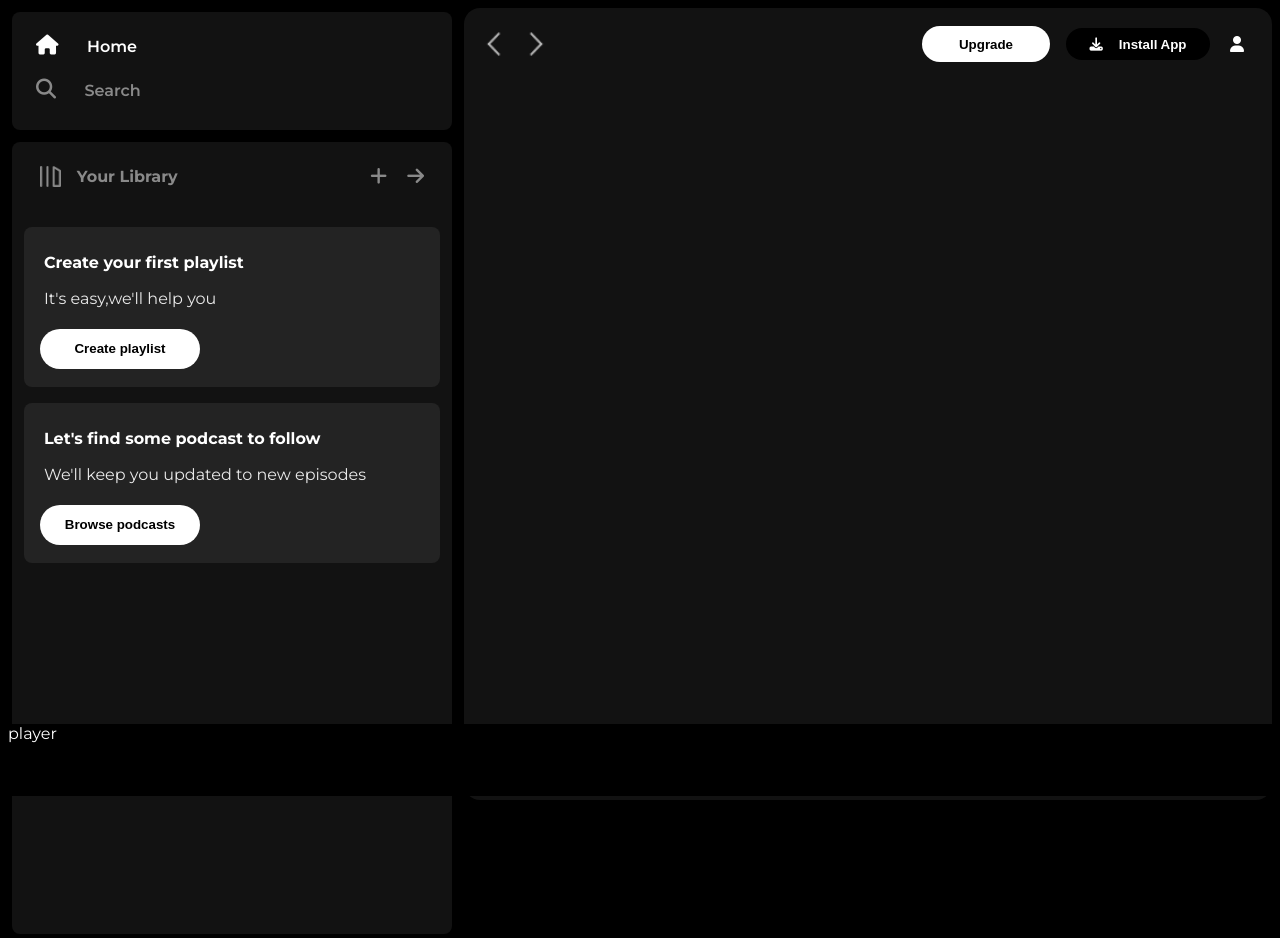
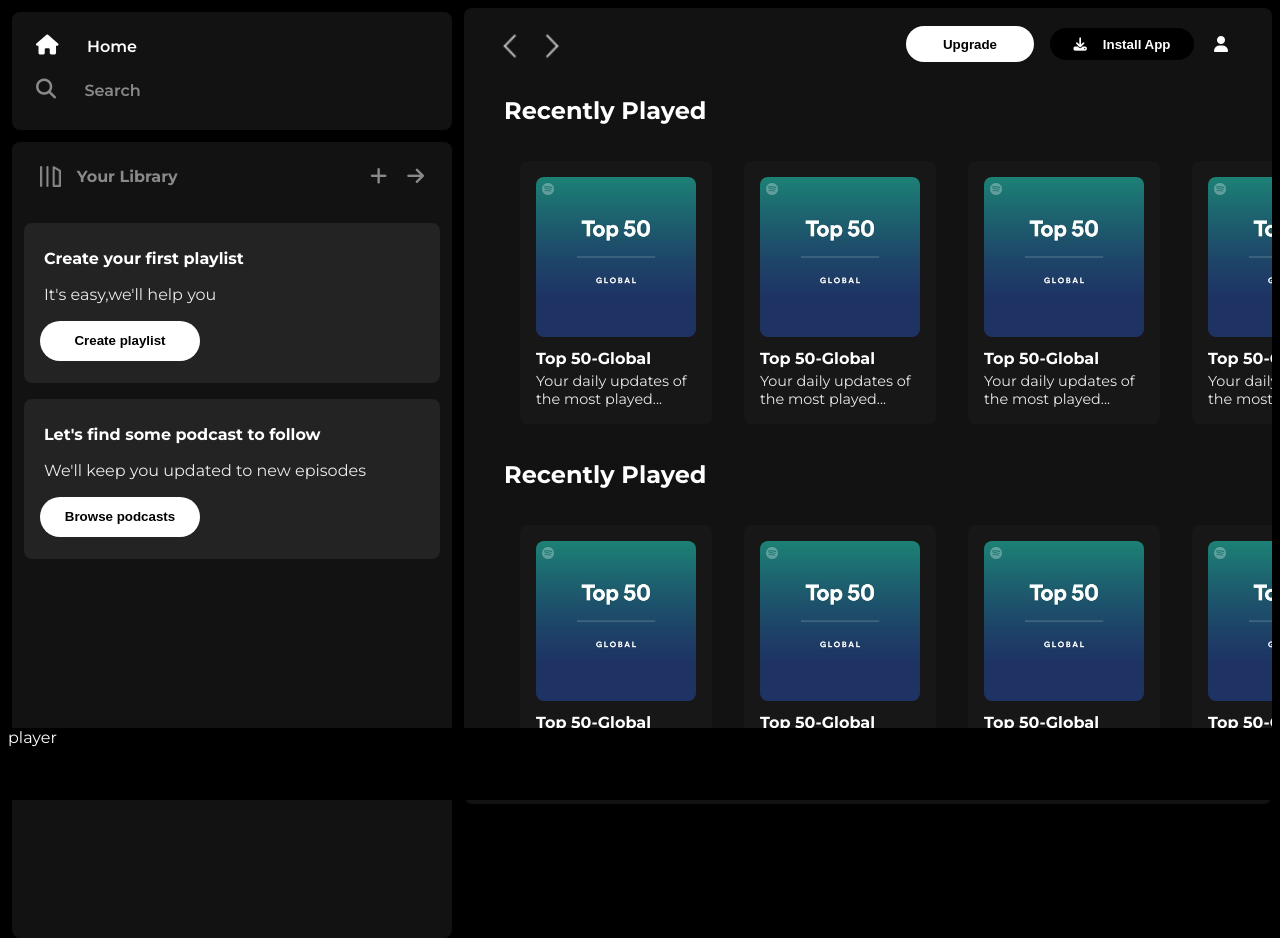
Before and after one commit to Sabick-A/Spotify-Clone-Project, a plain HTML site: page index.html in a window 1280 px wide. Drawn offline with Linux system fonts and the light colour scheme.

Commit message:
content added

```diff
--- a/index.html
+++ b/index.html
@@ -59,7 +59,83 @@
                     <i class="fa-solid fa-user " id="user"></i>
                 </div>
             </div>
-            <div class="card-container"></div>
+            <div class="container-albums">
+                <div class="section-container">
+                    <h2>Recently Played</h2>
+                    <div class="cards-container">
+                        <div class="card">
+                            <img src="./assets/card1img.jpeg" alt="top50">
+                            <div class="card-title">Top 50-Global</div>
+                            <div class="card-des">Your daily updates of the most played...</div>
+                        </div>
+                        <div class="card">
+                            <img src="./assets/card1img.jpeg" alt="top50">
+                            <div class="card-title">Top 50-Global</div>
+                            <div class="card-des">Your daily updates of the most played...</div>
+                        </div>
+                        <div class="card">
+                            <img src="./assets/card1img.jpeg" alt="top50">
+                            <div class="card-title">Top 50-Global</div>
+                            <div class="card-des">Your daily updates of the most played...</div>
+                        </div>
+                        <div class="card">
+                            <img src="./assets/card1img.jpeg" alt="top50">
+                            <div class="card-title">Top 50-Global</div>
+                            <div class="card-des">Your daily updates of the most played...</div>
+                        </div>
+                    </div>
+                </div>
+                <div class="section-container">
+                    <h2>Recently Played</h2>
+                    <div class="cards-container">
+                        <div class="card">
+                            <img src="./assets/card1img.jpeg" alt="top50">
+                            <div class="card-title">Top 50-Global</div>
+                            <div class="card-des">Your daily updates of the most played...</div>
+                        </div>
+                        <div class="card">
+                            <img src="./assets/card1img.jpeg" alt="top50">
+                            <div class="card-title">Top 50-Global</div>
+                            <div class="card-des">Your daily updates of the most played...</div>
+                        </div>
+                        <div class="card">
+                            <img src="./assets/card1img.jpeg" alt="top50">
+                            <div class="card-title">Top 50-Global</div>
+                            <div class="card-des">Your daily updates of the most played...</div>
+                        </div>
+                        <div class="card">
+                            <img src="./assets/card1img.jpeg" alt="top50">
+                            <div class="card-title">Top 50-Global</div>
+                            <div class="card-des">Your daily updates of the most played...</div>
+                        </div>
+                    </div>
+                </div>
+                <div class="section-container">
+                    <h2>Recently Played</h2>
+                    <div class="cards-container">
+                        <div class="card">
+                            <img src="./assets/card1img.jpeg" alt="top50">
+                            <div class="card-title">Top 50-Global</div>
+                            <div class="card-des">Your daily updates of the most played...</div>
+                        </div>
+                        <div class="card">
+                            <img src="./assets/card1img.jpeg" alt="top50">
+                            <div class="card-title">Top 50-Global</div>
+                            <div class="card-des">Your daily updates of the most played...</div>
+                        </div>
+                        <div class="card">
+                            <img src="./assets/card1img.jpeg" alt="top50">
+                            <div class="card-title">Top 50-Global</div>
+                            <div class="card-des">Your daily updates of the most played...</div>
+                        </div>
+                        <div class="card">
+                            <img src="./assets/card1img.jpeg" alt="top50">
+                            <div class="card-title">Top 50-Global</div>
+                            <div class="card-des">Your daily updates of the most played...</div>
+                        </div>
+                    </div>
+                </div>
+            </div>
         </div>
         <div class="player">player</div>
     </div>
--- a/style.css
+++ b/style.css
@@ -7,6 +7,7 @@ body{
 }
 div{
     margin: 4px;
+    margin-bottom: 0;
 }
 .main{
     display: flex;
@@ -45,8 +46,13 @@ div{
 .content{
     background-color: #121212;
     flex:1;
-    border-radius: 1rem;
+    border-radius: 0.5rem;
     overflow: auto;
+    padding: 1rem;
+    padding-top: 0;
+    appearance: none;
+    scrollbar-width: 1rem;
+    scrollbar-color: hsla(0,0%,100%,.3) transparent;
 }
 
 .player{
@@ -204,3 +210,49 @@ div{
 #install:hover{
     box-shadow: 2px 2px rgb(28, 28, 28);
 }
+
+h2{
+    margin-left: 1rem;
+}
+
+.cards-container{
+    display: flex;
+    width: 100%;
+    align-items: center;
+    margin-left: 1rem;
+    justify-content: space-between;
+
+}
+
+.card{
+    background-color: #171717;
+    border-radius: 0.5rem;
+    width: 12em;
+    margin: 1rem;
+}
+
+.card img{
+    width: 10rem;
+    margin: 1rem;
+    margin-bottom: 0.5rem;
+    border-radius: 0.5rem;
+}
+
+.card div{
+    margin-left: 1rem;
+}
+
+.card-title{
+    font-weight:700;
+    margin-top: 0;
+}
+
+.card-des{
+    font-size:0.9rem;
+    opacity: 0.9;
+    margin-bottom: 1rem;
+}
+
+.card:hover{
+    background-color: #1f1f1f;
+}
```
